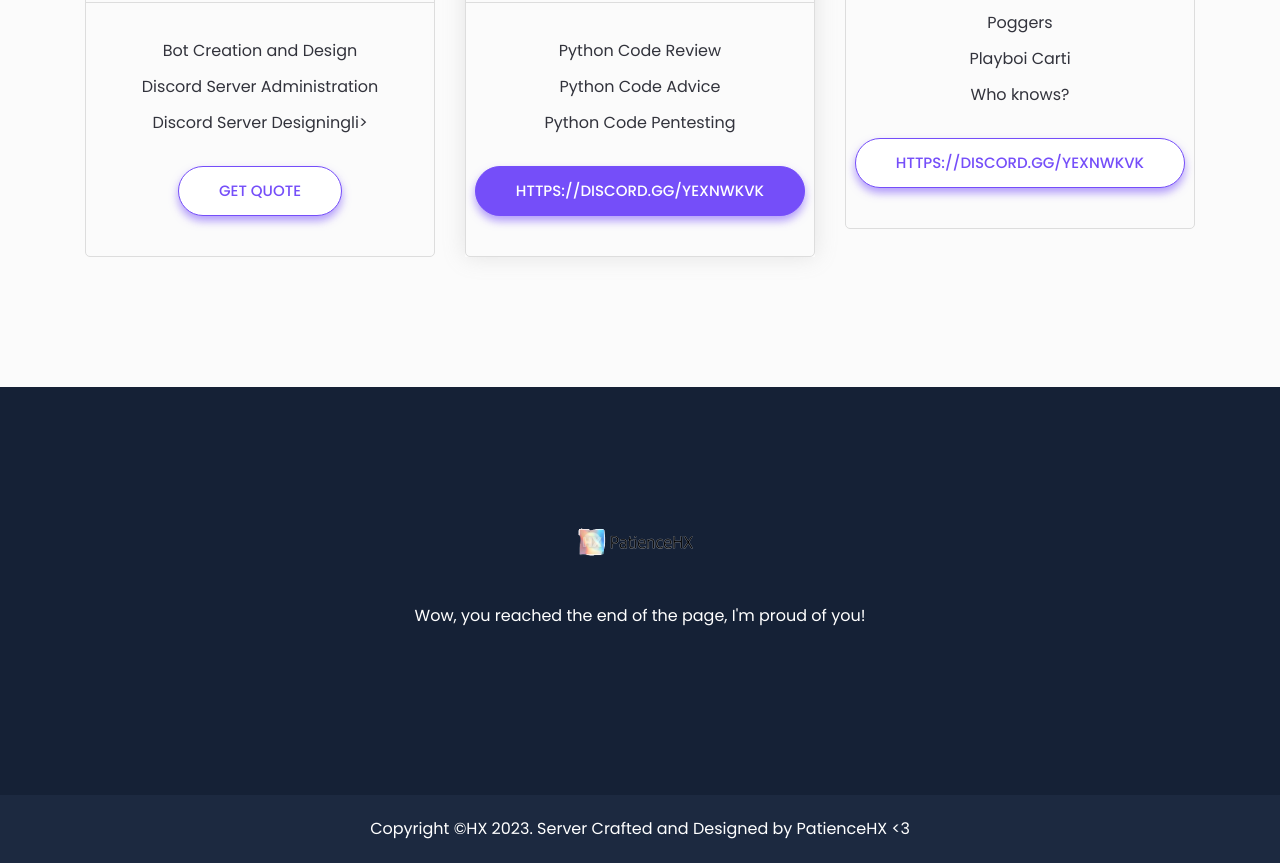
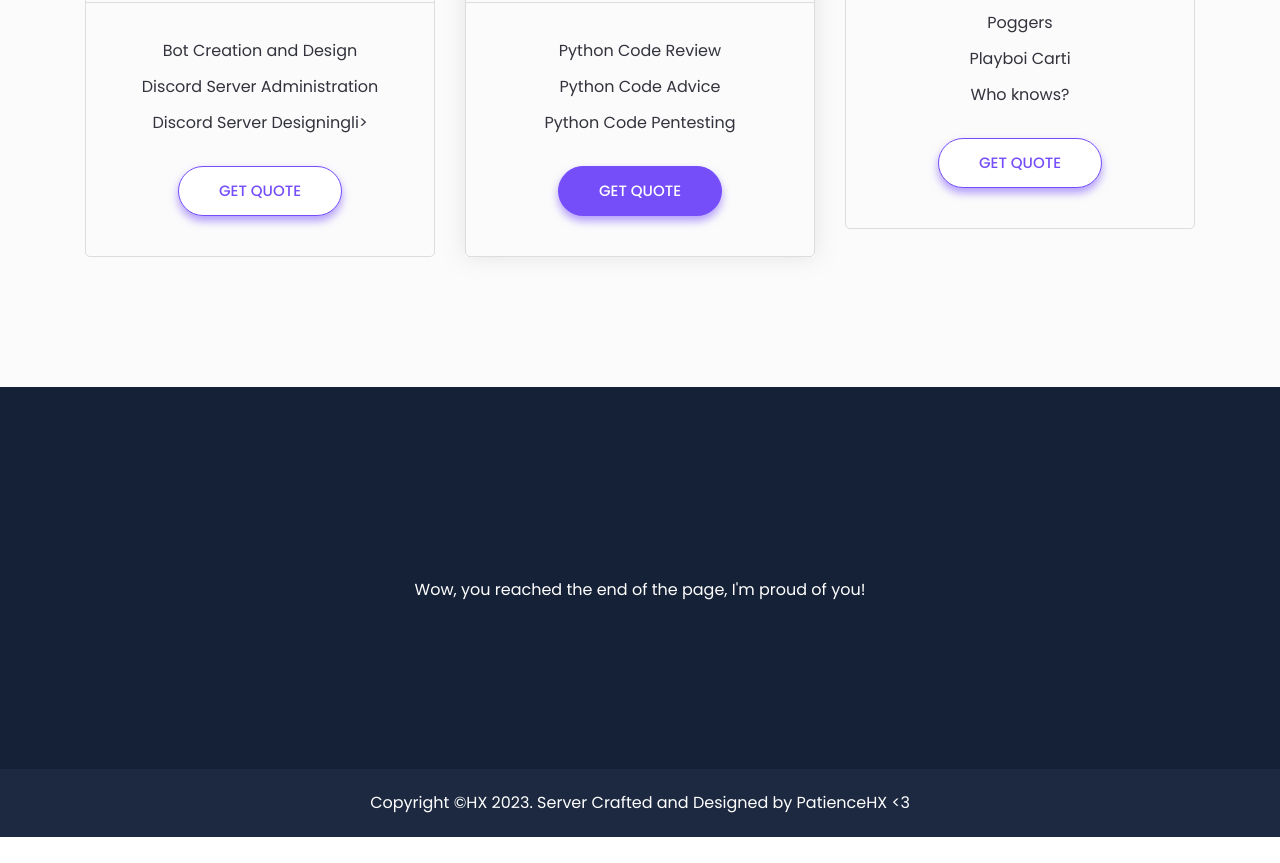
Before and after one commit to PatienceHX/PatienceHX.github.io, a plain HTML site: page index.html in a window 1280 px wide. Shown: the part 3572-4435 px from the top of the page. After the commit the page ends 4409 px from the top, so only its background shows below. Drawn offline with Linux system fonts and the light colour scheme; files whose address does not match are found by name.

Commit message:
smecherie

```diff
--- a/index.html
+++ b/index.html
@@ -423,7 +423,7 @@
                                 </ul>
                             </div>
                             <div class="pricing-btn">
-                                <a class="main-btn" href="#contact">https://discord.gg/yEXnwKVk</a>
+                                <a class="main-btn" href="https://discord.gg/yEXnwKVk">get quote</a>
                             </div>
                         </div>
                     </div> <!-- single pricing -->
@@ -446,7 +446,7 @@
                                 </ul>
                             </div>
                             <div class="pricing-btn">
-                                <a class="main-btn" href="#contact">https://discord.gg/yEXnwKVk</a>
+                                <a class="main-btn" href="https://discord.gg/yEXnwKVk">get quote</a>
                             </div>
                         </div>
                     </div> <!-- single pricing -->
@@ -466,7 +466,6 @@
                     <div class="col-lg-8">
                         <div class="footer-content text-center">
                             <a href="index.html">
-                                <img src="assets/images/logo-2.png" alt="Logo">
                             </a>
                             <p class="mt-">Wow, you reached the end of the page, I'm proud of you! </p>
                             <ul>
```
Also changed, not shown: assets/images/logo.png.
